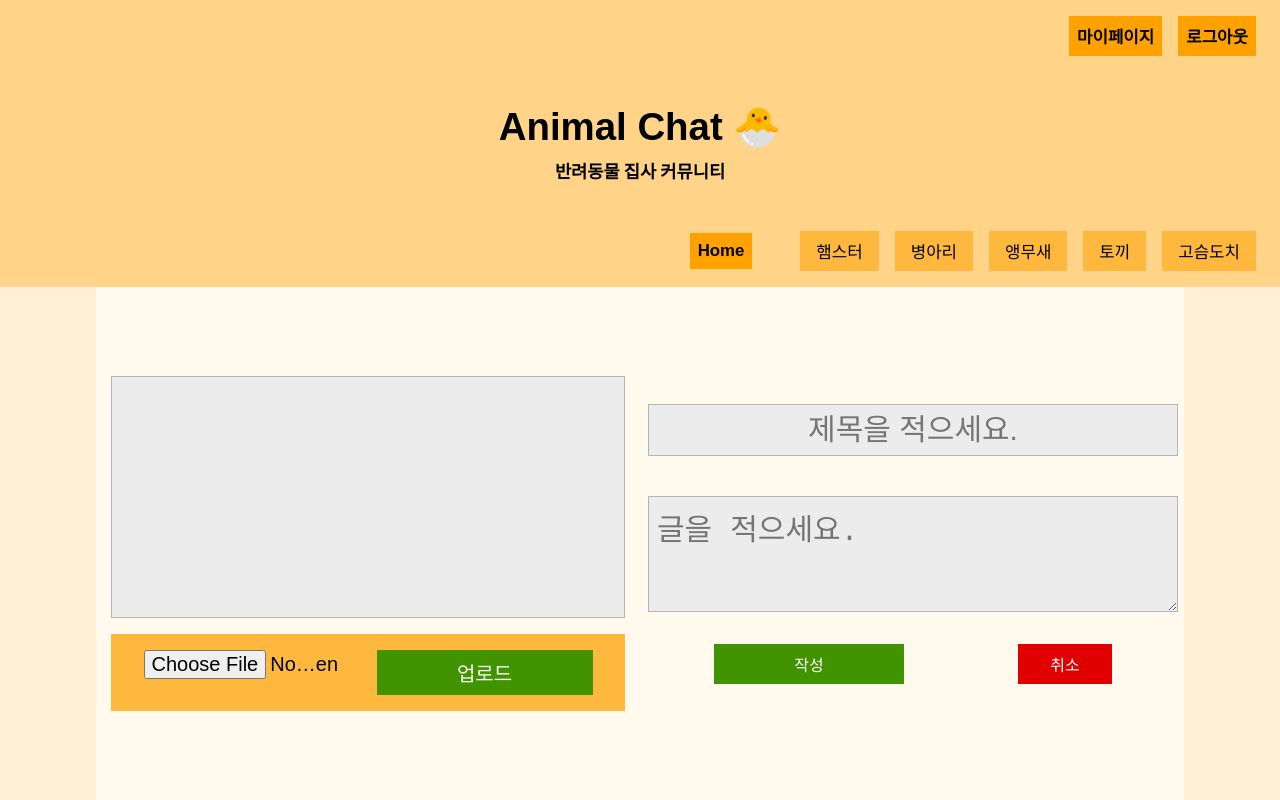
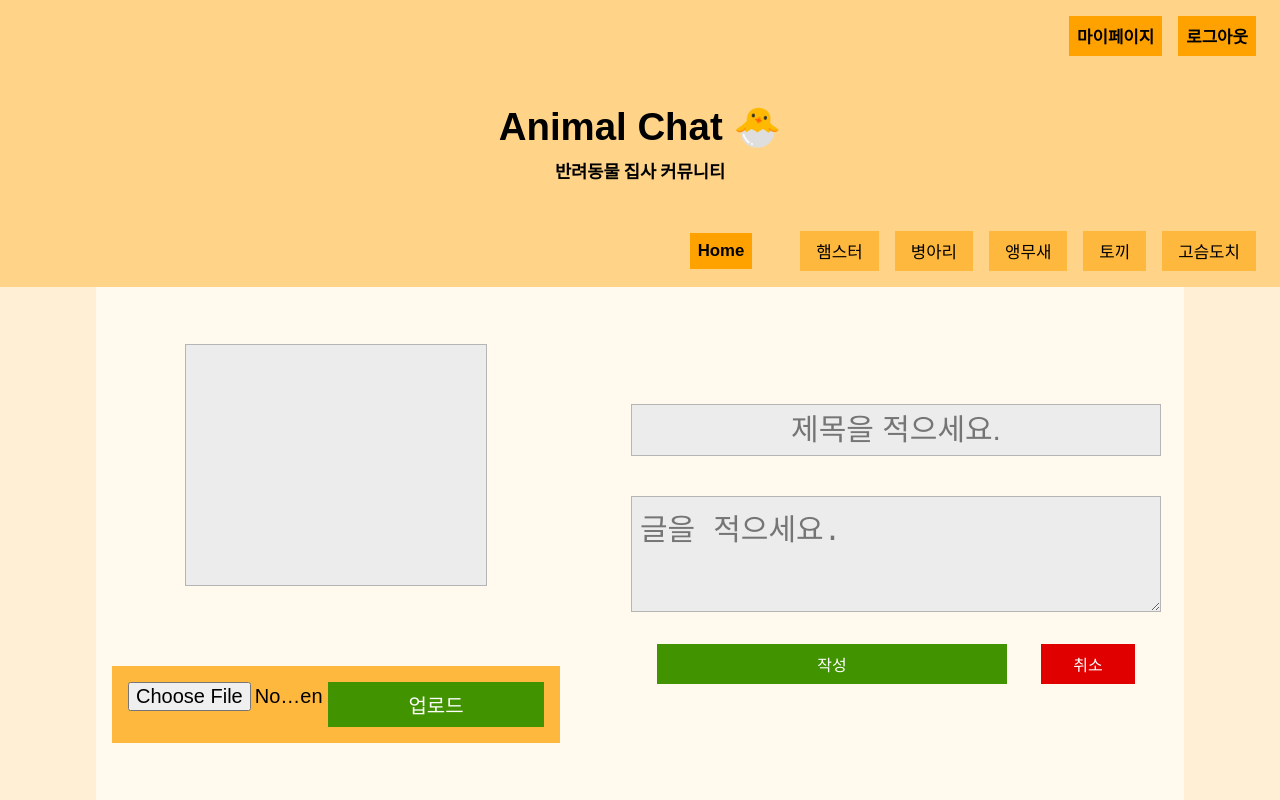
Before and after one commit to emily-hong/AnimalChat, a React (Create React App) app in the folder client/: page /post in a window 1280 px wide. Built offline with nearby package versions, Linux system fonts and the light colour scheme; no server answers.

Commit message:
Design: 세부 수정

```diff
--- a/client/src/pages/6.post.js
+++ b/client/src/pages/6.post.js
@@ -30,15 +30,16 @@ const ContentBox = styled.div`
 
 const PhotoUploadSection = styled.form`
   // border: 2px solid yellow;
-  margin: auto 1rem;
+  margin: auto 2rem;
   display: flex;
   flex-direction: column;
   justify-content: space-between;
+  align-items: center;
 `
 
 const PhotoBox = styled.div`
   min-width: 300px;
-  width: 40vw;
+  width: 30vh;
   height: 30vh;
   background-color: #ececec;
   font-size: 30px;
@@ -61,7 +62,7 @@ const PhotoUploadButtons = styled.div`
   display: flex;
   justify-content: space-around;
   background-color: #FFB83E;
-  margin-top: 1rem;
+  margin-top: 5rem;
 `
 
 const PhotoSelectBtn = styled.input`
@@ -83,8 +84,7 @@ const PhotoUpLoadBtn = styled.button`
 
 // 타이틀, 글 작성 버튼 2개 포함
 const TitlePostDiv = styled.div`
-  margin: auto 1rem;
-  // border: 1px solid red;
+  margin: 3rem;
   display: flex;
   flex-direction: column;
   justify-content: center;
@@ -146,7 +146,7 @@ const PostCompletionBtnMargin = styled.div`
   text-align: center;
   background-color: #419300;
   color: white;
-  padding: .5rem 5rem;
+  padding: .5rem 10rem;
 `
 
 const PostCancelBtnMargin = styled.div`
```
